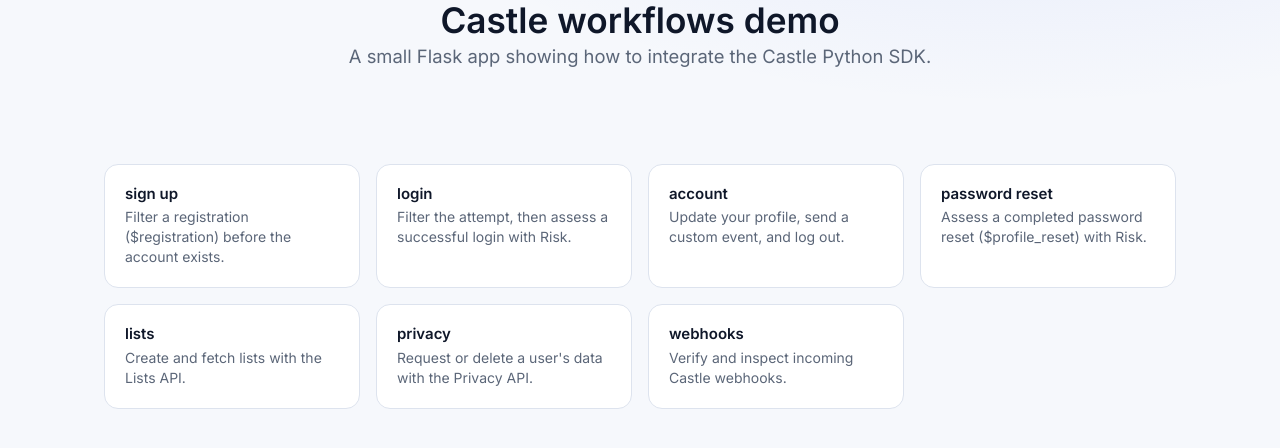
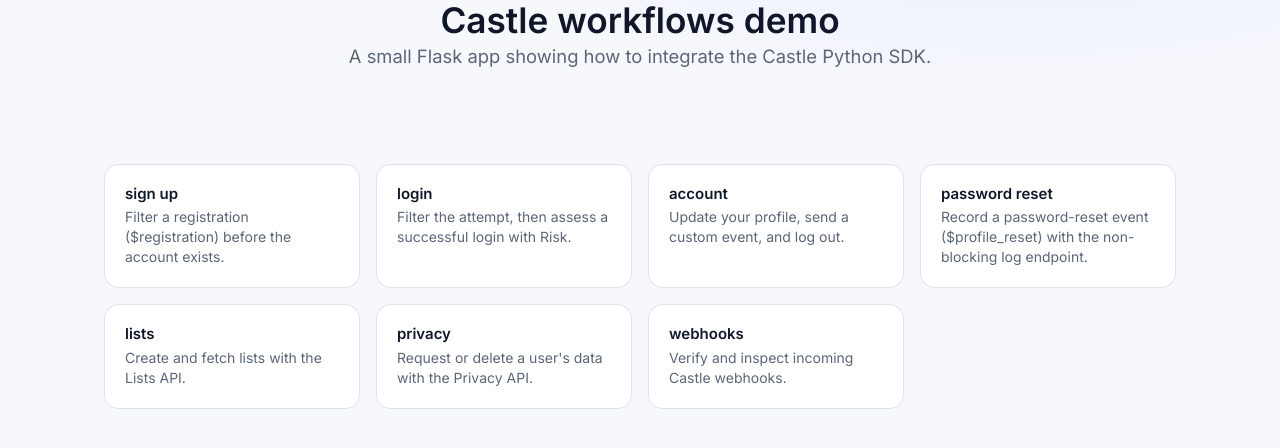
Before and after one commit to castle/castle-python-example, a Flask app: page / in a window 1280 px wide. Shown: the part 175-623 px from the top of the page. Run offline with Flask 3, Linux system fonts and the light colour scheme; some libraries are stand-ins or nearby versions.

Commit message:
Log completed password resets as $profile_reset

```diff
--- a/app.py
+++ b/app.py
@@ -269,7 +269,7 @@
     }, 200, {'ContentType': 'application/json'}
 
 #################################
-# Risk (password reset)
+# Log (password reset)
 #################################
 
 @app.route('/evaluate_new_password', methods=['POST'])
@@ -298,19 +298,20 @@
         },
         'request_token': request_token
     }
-    if castle_status == "$succeeded":
-        payload_to_castle['changeset'] = {'password': {'changed': True}}
 
+    # $profile_reset is a good fit for the non-blocking log endpoint: we want
+    # to record the event without waiting on a verdict.
     castle = Client.from_request(request)
-    verdict = castle.risk(payload_to_castle)
+    castle.log(payload_to_castle)
 
-    return {
-        "api_endpoint": "risk",
+    r = {
+        "api_endpoint": "log",
         "payload_to_castle": payload_to_castle,
-        "result": verdict,
         'type': castle_type,
         'status': castle_status,
-    }, 200, {'ContentType':'application/json'}
+    }
+
+    return r, 200, {'ContentType':'application/json'}
 
 #################################
 # Log (logout)
--- a/demo_config.py
+++ b/demo_config.py
@@ -19,7 +19,7 @@
     },
     "password_reset": {
         "friendly_name": "password reset",
-        "blurb": "Assess a completed password reset ($profile_reset) with Risk."
+        "blurb": "Record a password-reset event ($profile_reset) with the non-blocking log endpoint."
     },
     "lists": {
         "friendly_name": "lists",
--- a/templates/password_reset.html
+++ b/templates/password_reset.html
@@ -18,7 +18,7 @@
 
 {% block desc %}
 
-<p>This demo assesses a completed password reset with <code>$profile_reset</code> on <code>/risk</code>.</p>
+<p>This demo records the password-reset event with the non-blocking <code>/log</code> endpoint, which stores the event without returning a verdict.</p>
 <p>Assume the user already passed your reset challenge (e.g. an emailed OTP). Enter a value <em>different from</em> the valid password to send <code>$profile_reset / $succeeded</code>, or the valid password to send <code>$profile_reset / $failed</code>. (The password is not actually changed.)</p>
 
 {% endblock %}
@@ -33,8 +33,8 @@
 			}).then(function (data) {
 				renderCastleResponse(data);
 				document.getElementById("desc").innerHTML =
-					"<p>Assessed <code>" + data.type + " / " + data.status +
-					"</code> via the <code>/risk</code> endpoint.</p>";
+					"<p>Logged <code>" + data.type + " / " + data.status +
+					"</code> via the <code>/log</code> endpoint.</p>";
 			});
 		});
 	}
```
Also changed, not shown: tests/test_sdk_integration.py (+9 -15 lines), readme.md.
